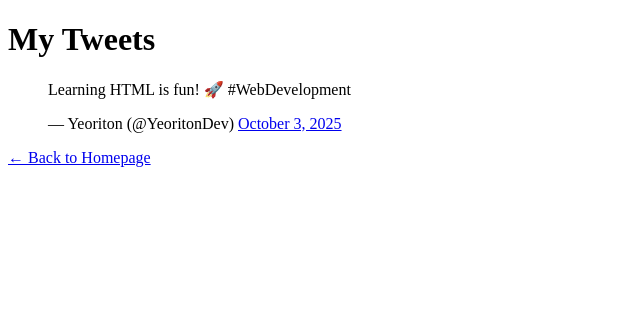
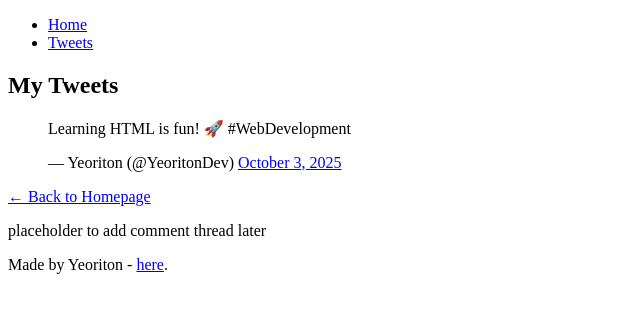
Before and after one commit to wisdomwarmates-dev/My_First_Portfolio, a plain HTML site: page html_basic/tweets.html in a window 1280 px wide. Shown: the whole page, without its empty margins (0-640 px from the left). Drawn offline with Linux system fonts and the light colour scheme.

Commit message:
Update HTML structure with header, main, footer layout

```diff
--- a/html_basic/tweets.html
+++ b/html_basic/tweets.html
@@ -5,17 +5,32 @@
   <title>My Tweets</title>
 </head>
 <body>
+  <header>
+    <ul>
+      <li><a href="index.html">Home</a></li>
+      <li><a href="tweets.html">Tweets</a></li>
+    </ul>
+  </header>
+
+  <main>
+    <article>
       <h1>My Tweets</h1>
-
-  <!-- Embedded Tweet -->
       <blockquote class="twitter-tweet">
         <p lang="en" dir="ltr">Learning HTML is fun! 🚀 #WebDevelopment</p>
         &mdash; Yeoriton (@YeoritonDev)
         <a href="https://twitter.com/YeoritonDev/status/1234567890123456789">October 3, 2025</a>
       </blockquote>
       <script async src="https://platform.twitter.com/widgets.js" charset="utf-8"></script>
+      <p><a href="index.html">← Back to Homepage</a></p>
+    </article>
 
-  <!-- Link back to homepage -->
-  <p><a href="index.html">← Back to Homepage</a></p>
+    <aside>
+      <p>placeholder to add comment thread later</p>
+    </aside>
+  </main>
+
+  <footer>
+    <p>Made by Yeoriton - <a href="https://github.com/Yeoriton" target="_blank">here</a>.</p>
+  </footer>
 </body>
 </html>
```
Also changed, not shown: html_basic/index.html (+19 -0 lines). Lines whose indentation alone changed are shown as unchanged.
